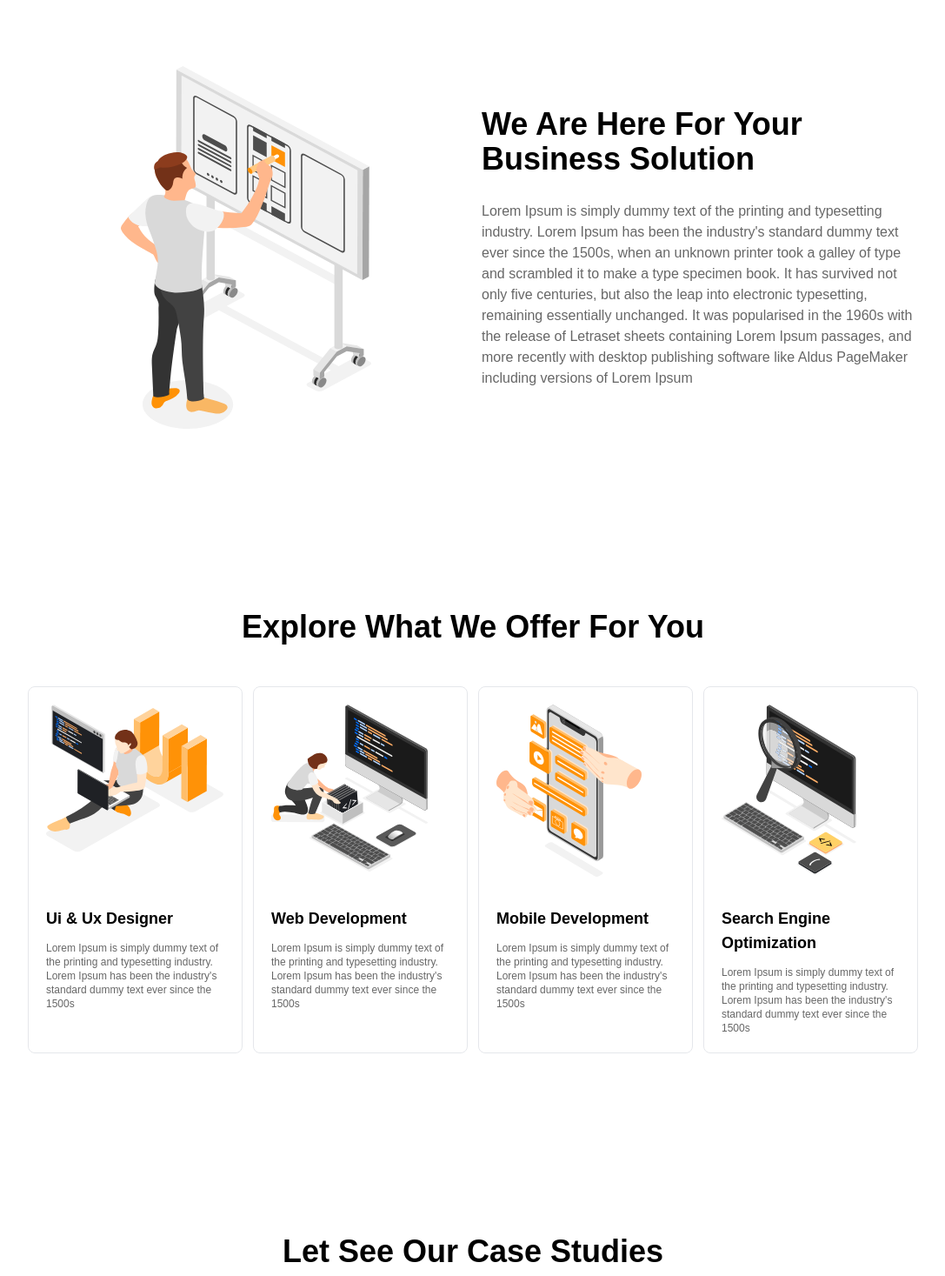
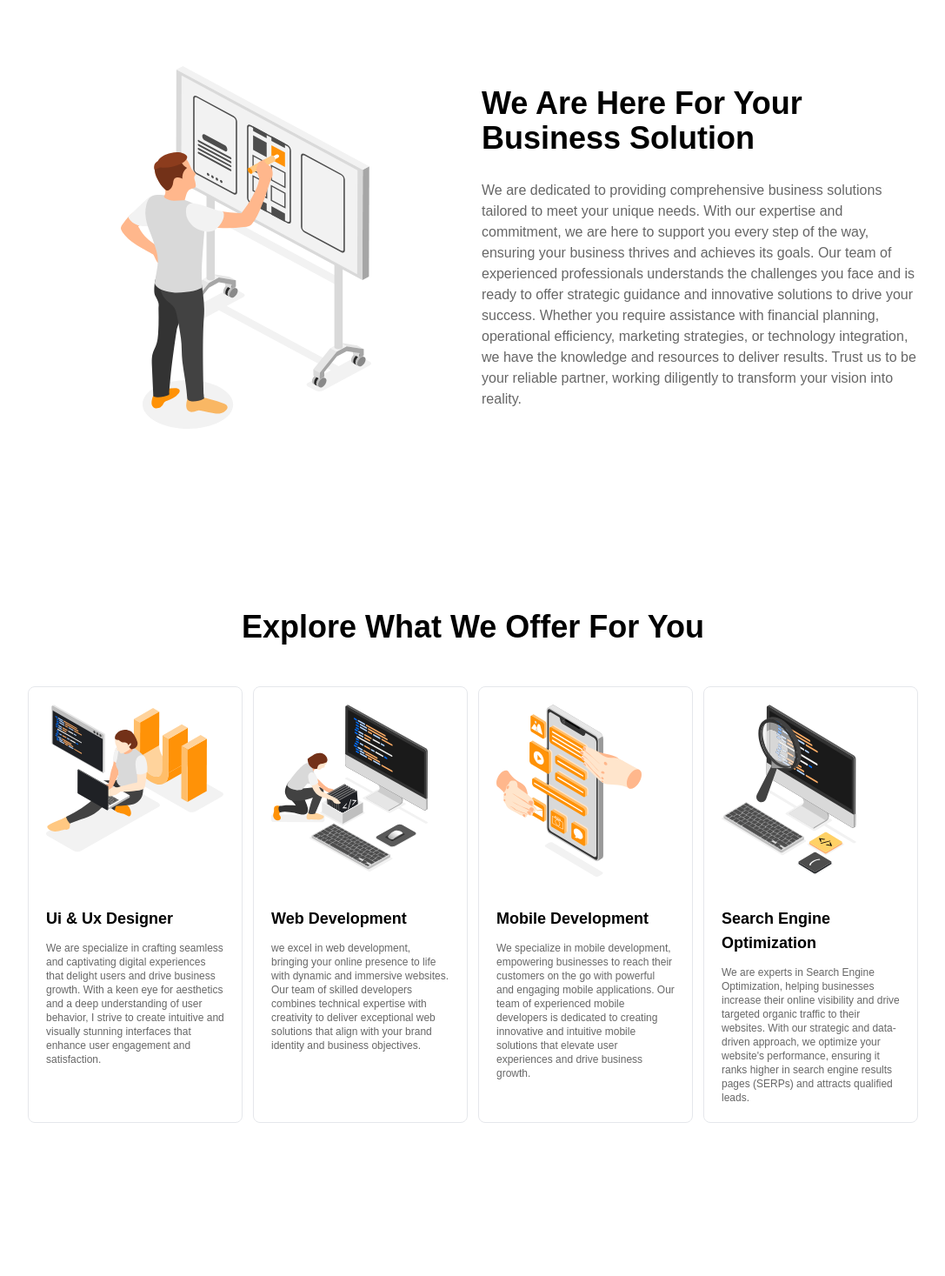
Before and after one commit to rasmadibnu/taxacode, a React (Create React App) app: page / in a window 1280 px wide. Shown: the part 625-2092 px from the top of the page at 87% size, without its empty margins (96-1183 px from the left). Built offline with nearby package versions, Linux system fonts and the light colour scheme.

Commit message:
change og

```diff
--- a/public/index.html
+++ b/public/index.html
@@ -7,9 +7,11 @@
     <meta name="theme-color" content="#000000" />
     <meta
       name="description"
-      content="Web site created using create-react-app"
+      content="Any time, anywhere it doesn't matter, make your business grow up with us. We provice high service for website or mobile development."
     />
-    <link rel="apple-touch-icon" href="%PUBLIC_URL%/logo192.png" />
+    <meta property="og:title" content="Taxacode" />
+    <meta property="og:url" content="http://taxacode.com" />
+    <link rel="apple-touch-icon" href="%PUBLIC_URL%/TC(2).svg" />
     <!--
       manifest.json provides metadata used when your web app is installed on a
       user's mobile device or desktop. See https://developers.google.com/web/fundamentals/web-app-manifest/
--- a/src/pages/Home.js
+++ b/src/pages/Home.js
@@ -48,7 +48,7 @@ const Home = () => {
                 <div>
                     <div>
                         <p className="text-4xl font-semibold">We Are Here For Your <br/> Business Solution</p>
-                        <p className="mt-7 opacity-60">Lorem Ipsum is simply dummy text of the printing and typesetting industry. Lorem Ipsum has been the industry's standard dummy text ever since the 1500s, when an unknown printer took a galley of type and scrambled it to make a type specimen book. It has survived not only five centuries, but also the leap into electronic typesetting, remaining essentially unchanged. It was popularised in the 1960s with the release of Letraset sheets containing Lorem Ipsum passages, and more recently with desktop publishing software like Aldus PageMaker including versions of Lorem Ipsum</p>
+                        <p className="mt-7 opacity-60">We are dedicated to providing comprehensive business solutions tailored to meet your unique needs. With our expertise and commitment, we are here to support you every step of the way, ensuring your business thrives and achieves its goals. Our team of experienced professionals understands the challenges you face and is ready to offer strategic guidance and innovative solutions to drive your success. Whether you require assistance with financial planning, operational efficiency, marketing strategies, or technology integration, we have the knowledge and resources to deliver results. Trust us to be your reliable partner, working diligently to transform your vision into reality.</p>
                     </div>
                 </div>
             </div>
@@ -63,7 +63,7 @@ const Home = () => {
                     </div>
                     <div className="md:mt-10 mt-5">
                         <p className="font-semibold text-lg">Ui & Ux Designer</p>
-                        <p className="mt-3 opacity-60 text-xs">Lorem Ipsum is simply dummy text of the printing and typesetting industry. Lorem Ipsum has been the industry's standard dummy text ever since the 1500s</p>
+                        <p className="mt-3 opacity-60 text-xs">We are specialize in crafting seamless and captivating digital experiences that delight users and drive business growth. With a keen eye for aesthetics and a deep understanding of user behavior, I strive to create intuitive and visually stunning interfaces that enhance user engagement and satisfaction.</p>
                     </div>
                 </div>
                 <div data-aos="fade-down" className="border box-border px-5 py-5 rounded-lg">
@@ -72,7 +72,7 @@ const Home = () => {
                     </div>
                     <div className="md:mt-10 mt-5">
                         <p className="font-semibold text-lg">Web Development</p>
-                        <p className="mt-3 opacity-60 text-xs">Lorem Ipsum is simply dummy text of the printing and typesetting industry. Lorem Ipsum has been the industry's standard dummy text ever since the 1500s</p>
+                        <p className="mt-3 opacity-60 text-xs">we excel in web development, bringing your online presence to life with dynamic and immersive websites. Our team of skilled developers combines technical expertise with creativity to deliver exceptional web solutions that align with your brand identity and business objectives.</p>
                     </div>
                 </div>
                 <div data-aos="fade-up" className="border box-border px-5 py-5 rounded-lg">
@@ -81,7 +81,7 @@ const Home = () => {
                     </div>
                     <div className="md:mt-10 mt-5">
                         <p className="font-semibold text-lg">Mobile Development</p>
-                        <p className="mt-3 opacity-60 text-xs">Lorem Ipsum is simply dummy text of the printing and typesetting industry. Lorem Ipsum has been the industry's standard dummy text ever since the 1500s</p>
+                        <p className="mt-3 opacity-60 text-xs">We specialize in mobile development, empowering businesses to reach their customers on the go with powerful and engaging mobile applications. Our team of experienced mobile developers is dedicated to creating innovative and intuitive mobile solutions that elevate user experiences and drive business growth.</p>
                     </div>
                 </div>
                 <div data-aos="fade-up" className="border box-border px-5 py-5 rounded-lg">
@@ -90,7 +90,7 @@ const Home = () => {
                     </div>
                     <div className="md:mt-10 mt-5">
                         <p className="font-semibold text-lg">Search Engine Optimization</p>
-                        <p className="mt-3 opacity-60 text-xs">Lorem Ipsum is simply dummy text of the printing and typesetting industry. Lorem Ipsum has been the industry's standard dummy text ever since the 1500s</p>
+                        <p className="mt-3 opacity-60 text-xs">We are experts in Search Engine Optimization, helping businesses increase their online visibility and drive targeted organic traffic to their websites. With our strategic and data-driven approach, we optimize your website's performance, ensuring it ranks higher in search engine results pages (SERPs) and attracts qualified leads.</p>
                     </div>
                 </div>
             </div>
```
